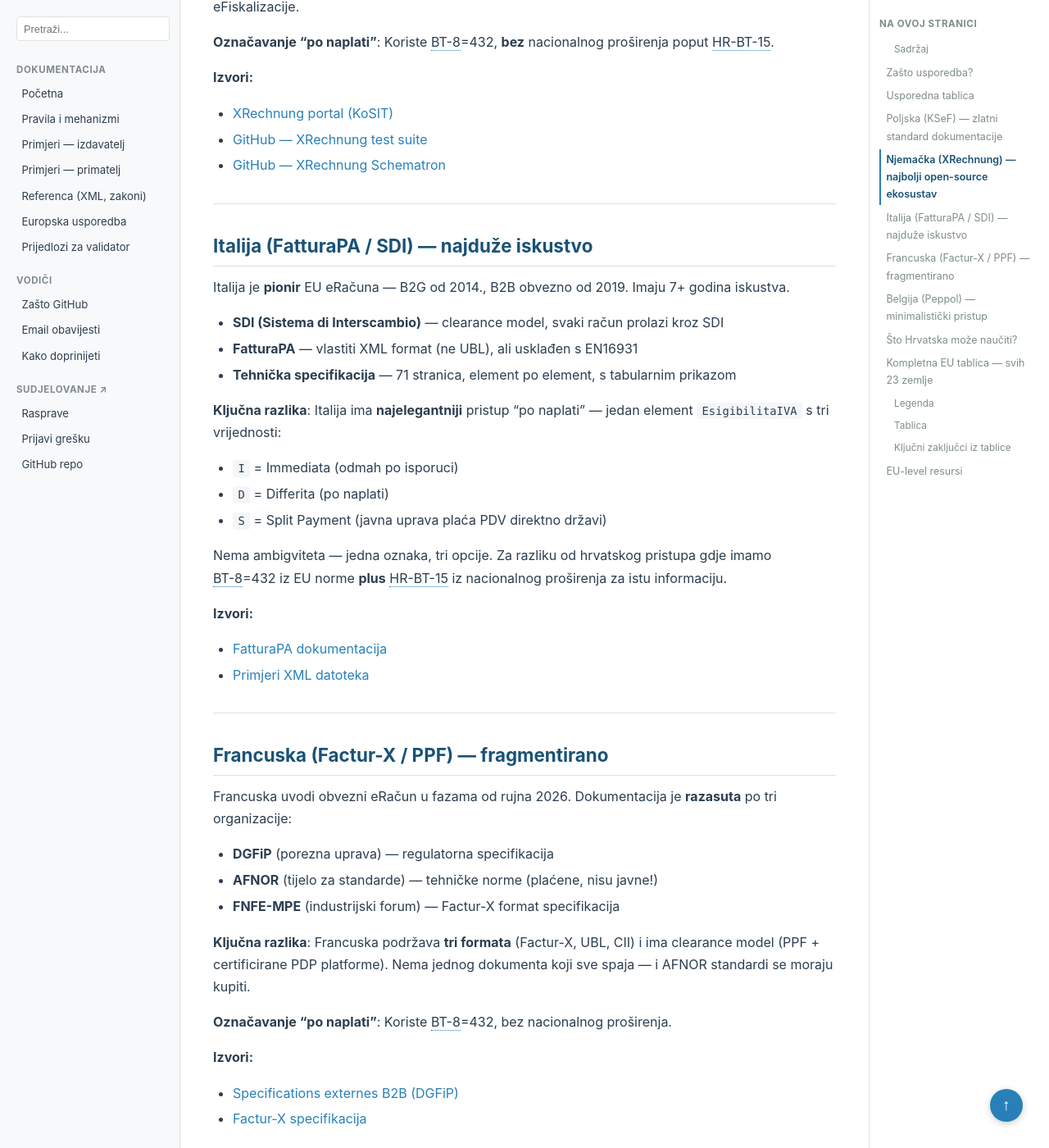
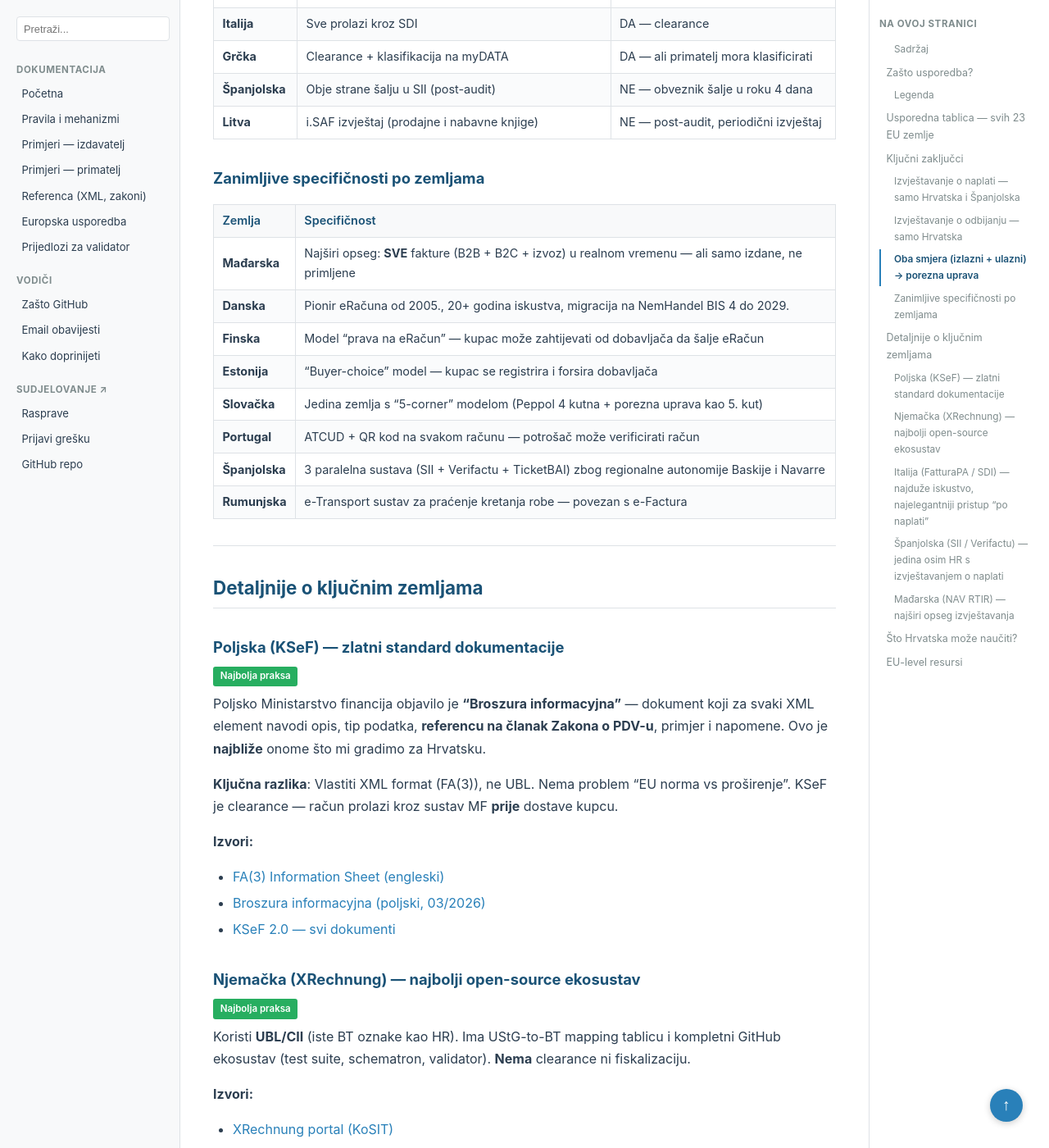
Before and after one commit to dageci/eracun-fiskalizacija-datumi, a Jekyll site: the page built from docs/europska-usporedba.md, in a window 1280 px wide and 1400 px high, scrolled down 3993 px. Shown: the whole window at 82% size. Built offline with Jekyll 4.4.1, drawn with Linux system fonts in a browser that asks for light colours; some of the changed text lies outside the part shown.

Commit message:
europska usporedba reorganizirana — jedna tablica, logičan tok
- Spojena stara tablica (6 zemalja) s novom (23 zemlje) u jednu
- Zemlje sortirane po razini izvještavanja (HR i ES na vrhu)
- Ključni zaključci odmah nakon tablice
- Detaljni opisi za 5 ključnih zemalja (PL, DE, IT, ES, HU)
- Uklonjeno dupliciranje sadržaja

```diff
--- a/docs/europska-usporedba.md
+++ b/docs/europska-usporedba.md
@@ -17,143 +17,7 @@
 
 ## Zašto usporedba?
 
-Hrvatska nije jedina zemlja koja se suočava s pitanjem kako povezati porezni zakon s XML elementima eRačuna. Sve EU zemlje imaju isti temelj (Direktiva 2006/112/EC, norma EN16931), ali svaka ima nacionalne specifičnosti. Neke su napravile izvrsnu dokumentaciju, neke minimalno — i iz toga možemo učiti.
-
----
-
-## Usporedna tablica
-
-| | Poljska | Njemačka | Italija | Francuska | Belgija | **Hrvatska** |
-|---|---|---|---|---|---|---|
-| **XML format** | Vlastiti (FA(3)) | UBL/CII (XRechnung) | Vlastiti (FatturaPA) | Factur-X / UBL / CII | Peppol BIS 3.0 | UBL + HR proširenje (HRFISK20Data) |
-| **Centralni sustav** | KSeF (clearance) | Decentralizirano | SDI (clearance) | PPF + PDP (clearance) | Peppol mreža | Posrednici + eFiskalizacija |
-| **Fiskalizacija u realnom vremenu** | DA | NE | DA | DA (od 09/2026) | NE | **DA** |
-| **Izlazni račun → porezna** | **DA** — račun prolazi kroz KSeF prije dostave kupcu | NE | **DA** — račun prolazi kroz SDI | **DA** — prolazi kroz PPF/PDP | NE | **DA** — posrednik/PT šalje fiskalizacijsku poruku (`EvidentirajERacun`) |
-| **Ulazni račun → porezna** | **DA** — KSeF automatski bilježi prijem | NE | **DA** — SDI automatski bilježi | **DA** — PPF bilježi | NE | **DA** — primatelj (ili PT) fiskalizira ulazni eRačun |
-| **Izvještavanje o naplati** | NE (u planu) | NE | NE | NE | NE | **DA** — `EvidentirajNaplatu` (eIzvještavanje, čl. 53) |
-| **Izvještavanje o odbijanju** | NE | NE | NE | NE | NE | **DA** — `EvidentirajOdbijanje` (eIzvještavanje) |
-| **Obvezno od** | 02/2026 | 01/2025 (prijem) | 2019 (B2B) | 09/2026 | 01/2026 | 01/2026 |
-| **Zakon + XML u jednom dokumentu?** | **DA** | Djelomično | Djelomično | NE | NE | **U izradi** |
-| **Primjeri po scenarijima** | DA (ZIP s XML) | DA (GitHub test suite) | DA (6 primjera) | NE (plaćeni AFNOR standardi) | NE | **DA** (16 izdavatelj + 12 primatelj) |
-| **Open source alati** | NE | **DA** (GitHub) | NE | NE | NE | **DA** (GitHub) |
-| **Dva režima PDV-a** | DA | DA | DA | DA | DA | DA |
-| **Kako označavaju "po naplati"** | Zaglavlje FA(3) | BT-8=432 | EsigibilitaIVA="D" | BT-8=432 | BT-8=432 | BT-8=432 **+ HR-BT-15** |
-
-> **Hrvatska je jedina EU zemlja** koja od obveznika zahtijeva i **izvještavanje o naplati** i **izvještavanje o odbijanju** eRačuna prema Poreznoj upravi. U ostalim clearance modelima (Poljska, Italija, Francuska) porezna uprava vidi samo sam račun — ne i što se s njim dalje dogodilo (je li plaćen, odbijen, djelomično naplaćen).
-
----
-
-## Poljska (KSeF) — zlatni standard dokumentacije
-<div style="margin-top:-0.5rem;margin-bottom:0.5rem;"><span style="display:inline-block;background:#27ae60;color:white;font-size:0.72rem;font-weight:600;padding:0.15rem 0.55rem;border-radius:3px;">Najbolja praksa</span></div>
-
-Poljsko Ministarstvo financija objavilo je **"Broszura informacyjna"** — dokument koji za svaki XML element navodi:
-- Opis i tip podatka
-- **Referencu na članak poljskog Zakona o PDV-u**
-- Primjer vrijednosti
-- Napomene o uporabi
-
-Ovo je **najbliže** onome što mi gradimo za Hrvatsku — jedan dokument koji spaja zakon i XML.
-
-**Ključna razlika**: Poljska koristi **vlastiti XML format** (FA(3)), ne EN16931 UBL. Zato su elementi potpuno drugačiji (P_1, P_6 umjesto BT-2, BT-7). Nemaju problem s "EU norma vs nacionalno proširenje" jer je sve nacionalno.
-
-**Fiskalizacija**: KSeF je clearance model — svaki račun prolazi kroz centralni sustav Ministarstva financija **prije** dostave kupcu. Sustav dodjeljuje jedinstveni KSeF broj. Nema posrednika u hrvatskom smislu.
-
-**Označavanje "po naplati"**: U zaglavlju računa, bez zasebnog elementa poput HR-BT-15.
-
-**Izvori:**
-- <a href="https://ksef.podatki.gov.pl/media/4u1bmhx4/information-sheet-on-the-fa-3-logical-structure.pdf" target="_blank">FA(3) Information Sheet (engleski)</a>
-- <a href="https://ksef.podatki.gov.pl/media/jknpcymf/broszura-informacyjna-dotyczaca-struktury-logicznej-fa-3-04032026.pdf" target="_blank">Broszura informacyjna (poljski, ažuriran 03/2026)</a>
-- <a href="https://ksef.podatki.gov.pl/pliki-do-pobrania-ksef-20/" target="_blank">KSeF 2.0 — svi dokumenti za preuzimanje</a>
-
----
-
-## Njemačka (XRechnung) — najbolji open-source ekosustav
-<div style="margin-top:-0.5rem;margin-bottom:0.5rem;"><span style="display:inline-block;background:#27ae60;color:white;font-size:0.72rem;font-weight:600;padding:0.15rem 0.55rem;border-radius:3px;">Najbolja praksa</span></div>
-
-Njemačka koristi **UBL/CII** (iste BT oznake kao Hrvatska) i ima najrazvijeniji open-source ekosustav:
-
-- **XRechnung CIUS specifikacija** — njemačka prilagodba EN16931
-- **UStG-to-BT mapping tablica** — mapira članke njemačkog Zakona o PDV-u na BT oznake. Ovo je najbliže onome što mi radimo, ali je **zasebni dokument**, ne integrirano u primjere
-- **GitHub repozitoriji** (sve javno):
-  - Test suite s XML primjerima
-  - Schematron pravila
-  - Validator konfiguracija
-
-**Ključna razlika**: Njemačka **nema** centralni clearance sustav ni fiskalizaciju u realnom vremenu. eRačuni se razmjenjuju decentralizirano (Peppol, email, portali). Nema ekvivalenta hrvatske eFiskalizacije.
-
-**Označavanje "po naplati"**: Koriste BT-8=432, **bez** nacionalnog proširenja poput HR-BT-15.
-
-**Izvori:**
-- <a href="https://xeinkauf.de/xrechnung/" target="_blank">XRechnung portal (KoSIT)</a>
-- <a href="https://github.com/itplr-kosit/xrechnung-testsuite" target="_blank">GitHub — XRechnung test suite</a>
-- <a href="https://github.com/itplr-kosit/xrechnung-schematron" target="_blank">GitHub — XRechnung Schematron</a>
-
----
-
-## Italija (FatturaPA / SDI) — najduže iskustvo
-
-Italija je **pionir** EU eRačuna — B2G od 2014., B2B obvezno od 2019. Imaju 7+ godina iskustva.
-
-- **SDI (Sistema di Interscambio)** — clearance model, svaki račun prolazi kroz SDI
-- **FatturaPA** — vlastiti XML format (ne UBL), ali usklađen s EN16931
-- **Tehnička specifikacija** — 71 stranica, element po element, s tabularnim prikazom
-
-**Ključna razlika**: Italija ima **najelegantniji** pristup "po naplati" — jedan element `EsigibilitaIVA` s tri vrijednosti:
-- `I` = Immediata (odmah po isporuci)
-- `D` = Differita (po naplati)
-- `S` = Split Payment (javna uprava plaća PDV direktno državi)
-
-Nema ambigviteta — jedna oznaka, tri opcije. Za razliku od hrvatskog pristupa gdje imamo BT-8=432 iz EU norme **plus** HR-BT-15 iz nacionalnog proširenja za istu informaciju.
-
-**Izvori:**
-- <a href="https://www.fatturapa.gov.it/it/norme-e-regole/documentazione-fattura-elettronica/formato-fatturapa/" target="_blank">FatturaPA dokumentacija</a>
-- <a href="https://www.fatturapa.gov.it/en/lafatturapa/esempi/" target="_blank">Primjeri XML datoteka</a>
-
----
-
-## Francuska (Factur-X / PPF) — fragmentirano
-
-Francuska uvodi obvezni eRačun u fazama od rujna 2026. Dokumentacija je **razasuta** po tri organizacije:
-- **DGFiP** (porezna uprava) — regulatorna specifikacija
-- **AFNOR** (tijelo za standarde) — tehničke norme (plaćene, nisu javne!)
-- **FNFE-MPE** (industrijski forum) — Factur-X format specifikacija
-
-**Ključna razlika**: Francuska podržava **tri formata** (Factur-X, UBL, CII) i ima clearance model (PPF + certificirane PDP platforme). Nema jednog dokumenta koji sve spaja — i AFNOR standardi se moraju kupiti.
-
-**Označavanje "po naplati"**: Koriste BT-8=432, bez nacionalnog proširenja.
-
-**Izvori:**
-- <a href="https://www.impots.gouv.fr/specifications-externes-b2b" target="_blank">Specifications externes B2B (DGFiP)</a>
-- <a href="https://fnfe-mpe.org/factur-x/factur-x_en/" target="_blank">Factur-X specifikacija</a>
-
----
-
-## Belgija (Peppol) — minimalistički pristup
-
-Belgija je uzela **najjednostavniji put** — koristi Peppol BIS 3.0 bez ikakve nacionalne prilagodbe. Nema CIUS-BE, nema nacionalnih proširenja, nema fiskalizacije u realnom vremenu.
-
-**Nema** dokumenta koji spaja porezni zakon s XML elementima — oslanjaju se potpuno na Peppol dokumentaciju.
-
-**Izvori:**
-- <a href="https://www.peppolcheck.be/guidelines" target="_blank">Belgian B2B guidelines</a>
-
----
-
-## Što Hrvatska može naučiti?
-
-| Lekcija | Izvor | Primjena za HR |
-|---------|-------|----------------|
-| **Jedan dokument koji spaja zakon i XML** | Poljska (brošura) | Upravo to gradimo — ali za UBL format, ne vlastiti |
-| **Open-source ekosustav na GitHubu** | Njemačka (KoSIT) | Već koristimo GitHub — dodati test suite i validator? |
-| **Elegantan pristup "po naplati"** | Italija (EsigibilitaIVA I/D/S) | HR ima BT-8 + HR-BT-15 — složenije, ali je tako definirano |
-| **Ne fragmentirati dokumentaciju** | Francuska (anti-primjer) | Držati sve na jednom mjestu, javno dostupno |
-| **Minimalni pristup nije dovoljan** | Belgija (anti-primjer) | Bez primjera i objašnjenja, ostaje se na forumima |
-
-> **Zaključak**: Ono što mi gradimo za Hrvatsku — dokument koji spaja Zakon o PDV-u, HR CIUS specifikaciju, EN16931 pravila i XML primjere — **ne postoji nigdje u EU za UBL-bazirani CIUS**. Poljska to ima za vlastiti format, Njemačka ima mapping tablicu, ali kompletni primjeri po poslovnim scenarijima s perspektivom i izdavatelja i primatelja — to je novo.
-
----
-
-## Kompletna EU tablica — svih 23 zemlje
+Hrvatska nije jedina zemlja koja se suočava s pitanjem kako povezati porezni zakon s XML elementima eRačuna. Sve EU zemlje imaju isti temelj (Direktiva 2006/112/EC, norma EN16931), ali svaka ima nacionalne specifičnosti — u formatu, modelu razmjene, izvještavanju prema poreznoj i kvaliteti dokumentacije.
 
 ### Legenda
 
@@ -164,37 +28,41 @@
 | **Post-audit** | Porezna dobiva podatke naknadno (SAF-T, PDV prijava) |
 | **Peppol** | Decentralizirana razmjena bez porezne u sredini |
 
-### Tablica
+---
+
+## Usporedna tablica — svih 23 EU zemlje
 
 | Zemlja | Format | Obvezno B2B | Model | Izlazni → PU | Ulazni → PU | Naplata → PU | Nacionalni CIUS |
 |---|---|---|---|---|---|---|---|
 | **Hrvatska** | UBL + HRFISK20Data | 01/2026 | Posrednici + eFiskalizacija | **DA** | **DA** | **DA** (eIzvještavanje) | HR CIUS 2025 |
-| **Poljska** | FA(3) vlastiti | 02/2026 | Clearance (KSeF) | **DA** | **DA** (automatski) | NE | — (vlastiti format) |
-| **Njemačka** | UBL/CII (XRechnung) | 01/2025 (prijem) | Decentralizirano | NE | NE | NE | XRechnung CIUS |
-| **Italija** | FatturaPA vlastiti | 2019 | Clearance (SDI) | **DA** | **DA** (automatski) | NE | — (vlastiti format) |
-| **Francuska** | Factur-X/UBL/CII | 09/2026 | Clearance (PPF+PDP) | **DA** | **DA** | NE | — |
-| **Belgija** | Peppol BIS 3.0 | 01/2026 | Peppol | NE | NE | NE | — (koristi Peppol as-is) |
 | **Španjolska** | SII XML / Verifactu | SII: 2017; Verifactu: 01/2026 | Reporting (SII) + Verifactu | **DA** (4 dana) | **DA** (4 dana) | **DA** ("Cobros") | — |
 | **Rumunjska** | RO_CIUS (UBL) | 01/2024 | Clearance (e-Factura) | **DA** | **DA** (automatski) | NE | RO_CIUS |
+| **Poljska** | FA(3) vlastiti | 02/2026 | Clearance (KSeF) | **DA** | **DA** (automatski) | NE | — (vlastiti format) |
+| **Italija** | FatturaPA vlastiti | 2019 | Clearance (SDI) | **DA** | **DA** (automatski) | NE | — (vlastiti format) |
 | **Grčka** | myDATA XML/JSON | 03/2026 | Clearance (myDATA) | **DA** | **DA** (klasifikacija) | Djelomično | — |
+| **Francuska** | Factur-X/UBL/CII | 09/2026 | Clearance (PPF+PDP) | **DA** | **DA** | NE | — |
 | **Mađarska** | NAV XML v3.0 | RTIR: 2018 | Real-time reporting | **DA** (sve!) | NE | NE | — (vlastiti format) |
 | **Slovačka** | UBL/Peppol | 01/2027 | 5-corner (Peppol + PU) | **DA** | **DA** | NE | EN16931 |
+| **Njemačka** | UBL/CII (XRechnung) | 01/2025 (prijem) | Decentralizirano | NE | NE | NE | XRechnung CIUS |
 | **Danska** | OIOUBL / NemHandel BIS 4 | 01/2026 | Peppol (NemHandel) | NE | NE | NE | OIOUBL |
+| **Belgija** | Peppol BIS 3.0 | 01/2026 | Peppol | NE | NE | NE | — |
+| **Litva** | i.SAF (SAF-T) | NE (samo reporting) | Post-audit (i.SAF) | **DA** (i.SAF) | **DA** (i.SAF) | NE | i.SAF |
+| **Estonija** | UBL / CII | 07/2025 (buyer-choice) | Post-audit (KMD INF) | Djelomično | Djelomično | NE | — |
+| **Portugal** | CIUS-PT / SAF-T | NE (samo B2G) | Post-audit (SAF-T) | **DA** (SAF-T) | NE | NE | CIUS-PT |
+| **Latvija** | UBL / Peppol | 01/2028 | Planirano reporting | **DA** (planirano) | **DA** (planirano) | NE | — |
+| **Irska** | Peppol BIS 3.0 | 11/2028 | Planirano Peppol | **DA** (planirano) | **DA** (planirano) | NE | Peppol BIS 3.0 |
+| **Slovenija** | e-SLOG 2.0 / UBL | 01/2028 (odgođeno) | Planirano Peppol | NE (odgođeno) | NE (odgođeno) | NE | e-SLOG |
 | **Nizozemska** | SI-UBL / NLCIUS | planirano 2030-2032 | Planirano Peppol | NE | NE | NE | NLCIUS |
 | **Finska** | Finvoice 3.0 / Peppol | NE (pravo na eRačun) | Peppol | NE | NE | NE | Finvoice |
 | **Austrija** | ebInterface / UBL | NE (samo B2G) | Portal (USP) | NE | NE | NE | ebInterface |
-| **Slovenija** | e-SLOG 2.0 / UBL | 01/2028 (odgođeno) | Planirano Peppol | NE (odgođeno) | NE (odgođeno) | NE | e-SLOG |
-| **Irska** | Peppol BIS 3.0 | 11/2028 | Planirano Peppol | **DA** (planirano) | **DA** (planirano) | NE | Peppol BIS 3.0 |
-| **Estonija** | UBL / CII | 07/2025 (buyer-choice) | Post-audit (KMD INF) | Djelomično (KMD INF) | Djelomično (KMD INF) | NE | — |
-| **Latvija** | UBL / Peppol | 01/2028 | Planirano reporting | **DA** (planirano) | **DA** (planirano) | NE | — |
-| **Litva** | i.SAF (SAF-T) | NE (samo reporting) | Post-audit (i.SAF) | **DA** (i.SAF) | **DA** (i.SAF) | NE | i.SAF |
-| **Portugal** | CIUS-PT / SAF-T | NE (samo B2G) | Post-audit (SAF-T) | **DA** (SAF-T mjesečno) | NE | NE | CIUS-PT |
 | **Češka** | ISDOC / UBL | planirano 2035 | — | NE | NE | NE | ISDOC |
 | **Švedska** | Peppol BIS 3.0 | NE (istraga pokrenuta) | — | NE | NE | NE | — |
 
-### Ključni zaključci iz tablice
+---
 
-**Izvještavanje o naplati — samo Hrvatska i Španjolska:**
+## Ključni zaključci
+
+### Izvještavanje o naplati — samo Hrvatska i Španjolska
 
 Samo dvije EU zemlje zahtijevaju od obveznika da izvještavaju o naplati eRačuna:
 - **Hrvatska** — `EvidentirajNaplatu` kroz eIzvještavanje servis (čl. 53 Zakona o fiskalizaciji)
@@ -202,31 +70,92 @@
 
 Nijedna druga zemlja — ni Italija, ni Poljska, ni Rumunjska — ne prati što se događa s računom **nakon** što je izdan/dostavljen.
 
-**Izvještavanje o odbijanju — samo Hrvatska:**
+### Izvještavanje o odbijanju — samo Hrvatska
 
 Hrvatska je **jedina EU zemlja** koja zahtijeva formalno izvještavanje o odbijanju eRačuna (`EvidentirajOdbijanje`).
 
-**Oba smjera (izlazni + ulazni) → porezna:**
+### Oba smjera (izlazni + ulazni) → porezna uprava
 
-| Zemlja | Izlazni | Ulazni | Kako |
-|---|---|---|---|
-| **Hrvatska** | DA | DA | eFiskalizacija — posrednik šalje fiskalizacijsku poruku |
-| **Rumunjska** | DA | DA | Clearance — sve prolazi kroz e-Factura platformu |
-| **Poljska** | DA | DA | Clearance — sve prolazi kroz KSeF |
-| **Italija** | DA | DA | Clearance — sve prolazi kroz SDI |
-| **Grčka** | DA | DA | Clearance + klasifikacija na myDATA |
-| **Španjolska** | DA | DA | Post-audit — obe strane šalju u SII |
-| **Litva** | DA | DA | Post-audit — i.SAF izvještaj (prodajne i nabavne knjige) |
+| Zemlja | Kako | Automatski? |
+|---|---|---|
+| **Hrvatska** | Posrednik šalje fiskalizacijsku poruku za oba smjera | NE — posrednik/obveznik inicira |
+| **Rumunjska** | Sve prolazi kroz e-Factura platformu | DA — clearance |
+| **Poljska** | Sve prolazi kroz KSeF | DA — clearance |
+| **Italija** | Sve prolazi kroz SDI | DA — clearance |
+| **Grčka** | Clearance + klasifikacija na myDATA | DA — ali primatelj mora klasificirati |
+| **Španjolska** | Obje strane šalju u SII (post-audit) | NE — obveznik šalje u roku 4 dana |
+| **Litva** | i.SAF izvještaj (prodajne i nabavne knjige) | NE — post-audit, periodični izvještaj |
 
-**Zanimljive specifičnosti:**
+### Zanimljive specifičnosti po zemljama
 
-- **Mađarska** — najširi opseg: **SVE** fakture (B2B + B2C + izvoz) u realnom vremenu, ali samo izdane
-- **Danska** — pionir eRačuna od 2005., 20+ godina iskustva
-- **Finska** — model "prava na eRačun" (kupac može zahtijevati od dobavljača)
-- **Estonija** — "buyer-choice" model (kupac se registrira i forsira dobavljača)
-- **Slovačka** — jedina zemlja s "5-corner" modelom (Peppol + PU kao peti kut)
-- **Portugal** — ATCUD + QR kod na svakom računu (verifikacija od strane potrošača)
-- **Španjolska** — 3 paralelna sustava (SII + Verifactu + TicketBAI) zbog regionalne autonomije
+| Zemlja | Specifičnost |
+|---|---|
+| **Mađarska** | Najširi opseg: **SVE** fakture (B2B + B2C + izvoz) u realnom vremenu — ali samo izdane, ne primljene |
+| **Danska** | Pionir eRačuna od 2005., 20+ godina iskustva, migracija na NemHandel BIS 4 do 2029. |
+| **Finska** | Model "prava na eRačun" — kupac može zahtijevati od dobavljača da šalje eRačun |
+| **Estonija** | "Buyer-choice" model — kupac se registrira i forsira dobavljača |
+| **Slovačka** | Jedina zemlja s "5-corner" modelom (Peppol 4 kutna + porezna uprava kao 5. kut) |
+| **Portugal** | ATCUD + QR kod na svakom računu — potrošač može verificirati račun |
+| **Španjolska** | 3 paralelna sustava (SII + Verifactu + TicketBAI) zbog regionalne autonomije Baskije i Navarre |
+| **Rumunjska** | e-Transport sustav za praćenje kretanja robe — povezan s e-Factura |
+
+---
+
+## Detaljnije o ključnim zemljama
+
+### Poljska (KSeF) — zlatni standard dokumentacije
+<div style="margin-top:-0.5rem;margin-bottom:0.5rem;"><span style="display:inline-block;background:#27ae60;color:white;font-size:0.72rem;font-weight:600;padding:0.15rem 0.55rem;border-radius:3px;">Najbolja praksa</span></div>
+
+Poljsko Ministarstvo financija objavilo je **"Broszura informacyjna"** — dokument koji za svaki XML element navodi opis, tip podatka, **referencu na članak Zakona o PDV-u**, primjer i napomene. Ovo je **najbliže** onome što mi gradimo za Hrvatsku.
+
+**Ključna razlika**: Vlastiti XML format (FA(3)), ne UBL. Nema problem "EU norma vs proširenje". KSeF je clearance — račun prolazi kroz sustav MF **prije** dostave kupcu.
+
+**Izvori:**
+- <a href="https://ksef.podatki.gov.pl/media/4u1bmhx4/information-sheet-on-the-fa-3-logical-structure.pdf" target="_blank">FA(3) Information Sheet (engleski)</a>
+- <a href="https://ksef.podatki.gov.pl/media/jknpcymf/broszura-informacyjna-dotyczaca-struktury-logicznej-fa-3-04032026.pdf" target="_blank">Broszura informacyjna (poljski, 03/2026)</a>
+- <a href="https://ksef.podatki.gov.pl/pliki-do-pobrania-ksef-20/" target="_blank">KSeF 2.0 — svi dokumenti</a>
+
+### Njemačka (XRechnung) — najbolji open-source ekosustav
+<div style="margin-top:-0.5rem;margin-bottom:0.5rem;"><span style="display:inline-block;background:#27ae60;color:white;font-size:0.72rem;font-weight:600;padding:0.15rem 0.55rem;border-radius:3px;">Najbolja praksa</span></div>
+
+Koristi **UBL/CII** (iste BT oznake kao HR). Ima UStG-to-BT mapping tablicu i kompletni GitHub ekosustav (test suite, schematron, validator). **Nema** clearance ni fiskalizaciju.
+
+**Izvori:**
+- <a href="https://xeinkauf.de/xrechnung/" target="_blank">XRechnung portal (KoSIT)</a>
+- <a href="https://github.com/itplr-kosit/xrechnung-testsuite" target="_blank">GitHub — test suite</a>
+- <a href="https://github.com/itplr-kosit/xrechnung-schematron" target="_blank">GitHub — Schematron</a>
+
+### Italija (FatturaPA / SDI) — najduže iskustvo, najelegantniji pristup "po naplati"
+
+Pionir EU eRačuna — B2B obvezno od 2019. Clearance model (SDI). **Najelegantniji** pristup obračunu po naplati: jedan element `EsigibilitaIVA` s tri vrijednosti (`I`=odmah, `D`=po naplati, `S`=split payment). Nema ambigviteta — za razliku od HR pristupa s BT-8=432 + HR-BT-15.
+
+**Izvori:**
+- <a href="https://www.fatturapa.gov.it/it/norme-e-regole/documentazione-fattura-elettronica/formato-fatturapa/" target="_blank">FatturaPA dokumentacija</a>
+- <a href="https://www.fatturapa.gov.it/en/lafatturapa/esempi/" target="_blank">Primjeri XML datoteka</a>
+
+### Španjolska (SII / Verifactu) — jedina osim HR s izvještavanjem o naplati
+
+Tri paralelna sustava: SII (velike tvrtke od 2017.), Verifactu (ostali od 01/2026), TicketBAI (Baskija). SII zahtijeva izvještavanje u roku 4 dana — i za izdane i za primljene račune. **"Cobros"** sustav prati naplate na izdanim računima — jedini osim HR koji to radi.
+
+### Mađarska (NAV RTIR) — najširi opseg izvještavanja
+
+**SVE** fakture (B2B + B2C + izvoz) se prijavljuju u realnom vremenu — najširi opseg u EU. Ali samo izdane, ne primljene. NAV objavljuje XSD, API, test okruženje — odlična dokumentacija.
+
+**Izvor:** <a href="https://onlineszamla.nav.gov.hu/dokumentaciok" target="_blank">NAV Online Számla dokumentacija</a>
+
+---
+
+## Što Hrvatska može naučiti?
+
+| Lekcija | Izvor | Primjena za HR |
+|---------|-------|----------------|
+| **Jedan dokument koji spaja zakon i XML** | Poljska (brošura) | Upravo to gradimo — ali za UBL format, ne vlastiti |
+| **Open-source ekosustav na GitHubu** | Njemačka (KoSIT) | Već koristimo GitHub — dodati test suite i validator? |
+| **Elegantan pristup "po naplati"** | Italija (EsigibilitaIVA) | HR ima BT-8 + HR-BT-15 — složenije, ali je tako definirano |
+| **Ne fragmentirati dokumentaciju** | Francuska (anti-primjer) | Držati sve na jednom mjestu, javno dostupno |
+| **Minimalni pristup nije dovoljan** | Belgija (anti-primjer) | Bez primjera i objašnjenja, ostaje se na forumima |
+
+> **Zaključak**: Ono što gradimo za Hrvatsku — dokumentacija koja spaja Zakon o PDV-u, HR CIUS specifikaciju, EN16931 pravila i XML primjere iz perspektive i izdavatelja i primatelja — **ne postoji nigdje u EU za UBL-bazirani CIUS**. Poljska to ima za vlastiti format, Njemačka ima mapping tablicu, ali kompletni primjeri po poslovnim scenarijima — to je novo.
 
 ---
 
```
Also changed, not shown: other parts of docs/europska-usporedba.md (+1 -1 lines).
